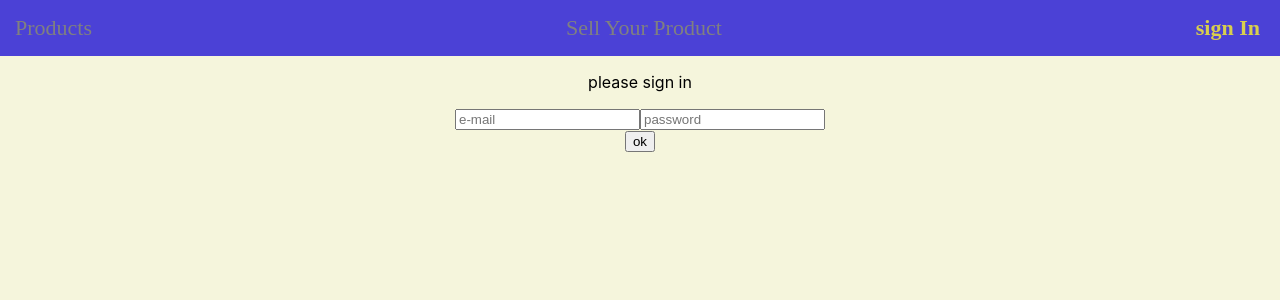
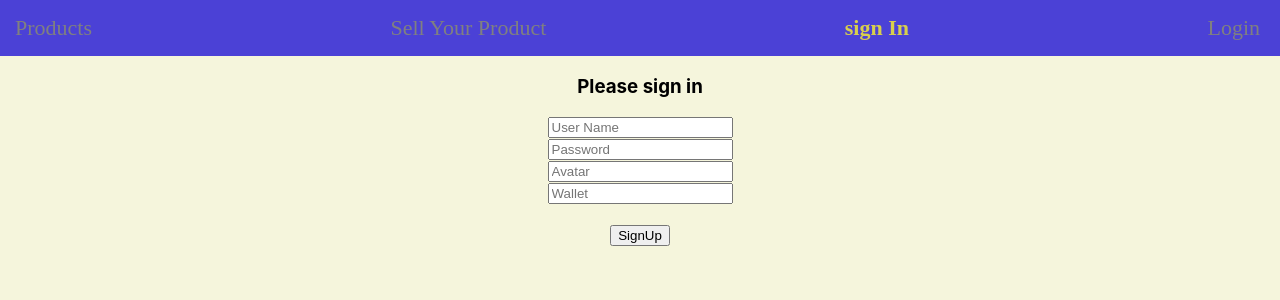
Before and after one commit to AzyzHssin/DMS-Application, a React (Create React App) app in the folder client/: page / in a window 1280 px wide. Both pictures are taken after a click on the element "sign In". Shown: the top 300 px of the page. Built offline with nearby package versions, Linux system fonts and the light colour scheme; no server answers.

Commit message:
fixing component

```diff
--- a/client/src/App.js
+++ b/client/src/App.js
@@ -7,6 +7,7 @@ import SellYourProduct from "./Components/SellYourProduct";
 import ProductInfo from "./Components/ProductInfo";
 import axios from "axios";
 import Signin from "./Components/Signin";
+import Login from "./Components/Login";
 class App extends React.Component {
   constructor(props) {
     super(props);
@@ -109,6 +110,8 @@ class App extends React.Component {
       return <ProductInfo id={this.state.productid} />;
     } else if (this.state.view === "signin") {
       return <Signin id={this.state.productid} />;
+    }else if(this.state.view === "login") {
+      return <Login id={this.state.productid} />;
     }
   }
   render() {
--- a/client/src/Components/Navbar.jsx
+++ b/client/src/Components/Navbar.jsx
@@ -31,6 +31,14 @@ const Navbar = (props) => (
           >
             sign In
           </div>
+          <div
+            className={
+              props.view === "login" ? "nav-selected" : "nav-unselected"
+            }
+            onClick={() => props.changeView("login")}
+          >
+            Login
+          </div>
         </nav>
       </div>
     }
--- a/client/src/Components/login.jsx
+++ b/client/src/Components/login.jsx
@@ -4,17 +4,16 @@ import React from "react";
 class login extends React.Component{
     constructor(props){
         super(props)
-    this.state = {
+    this.state = {};
+    }
 
-    };
-
-
-    }
 
     render(){
        return(
  <div>
-
+  <h3>Login :</h3><br></br>
+          <input type="text" name="" id="" placeholder="User Name" /><br></br>
+          <input type="password" name="" id="" placeholder="Password" />
    </div>
       )
     }
--- a/client/src/Components/signin.jsx
+++ b/client/src/Components/signin.jsx
@@ -10,11 +10,14 @@ class Signin extends React.Component {
     return (
       <div>
         <form action="">
-          <p>please sign in</p>
-          <input type="text" name="" id="" placeholder="e-mail" />
-          <input type="text" name="" id="" placeholder="password" />
+          <h3>Please sign in</h3>
+          <input type="text" name="" id="" placeholder="User Name" /><br></br>
+          <input type="password" name="" id="" placeholder="Password" /><br></br>
+          <input type="url" name="" id="" placeholder="Avatar" /><br></br>
+          <input type="number" name="" id="" placeholder="Wallet" /><br></br>
+
           <br />
-          <button> ok</button>
+          <button> SignUp</button>
         </form>
       </div>
     );
```
